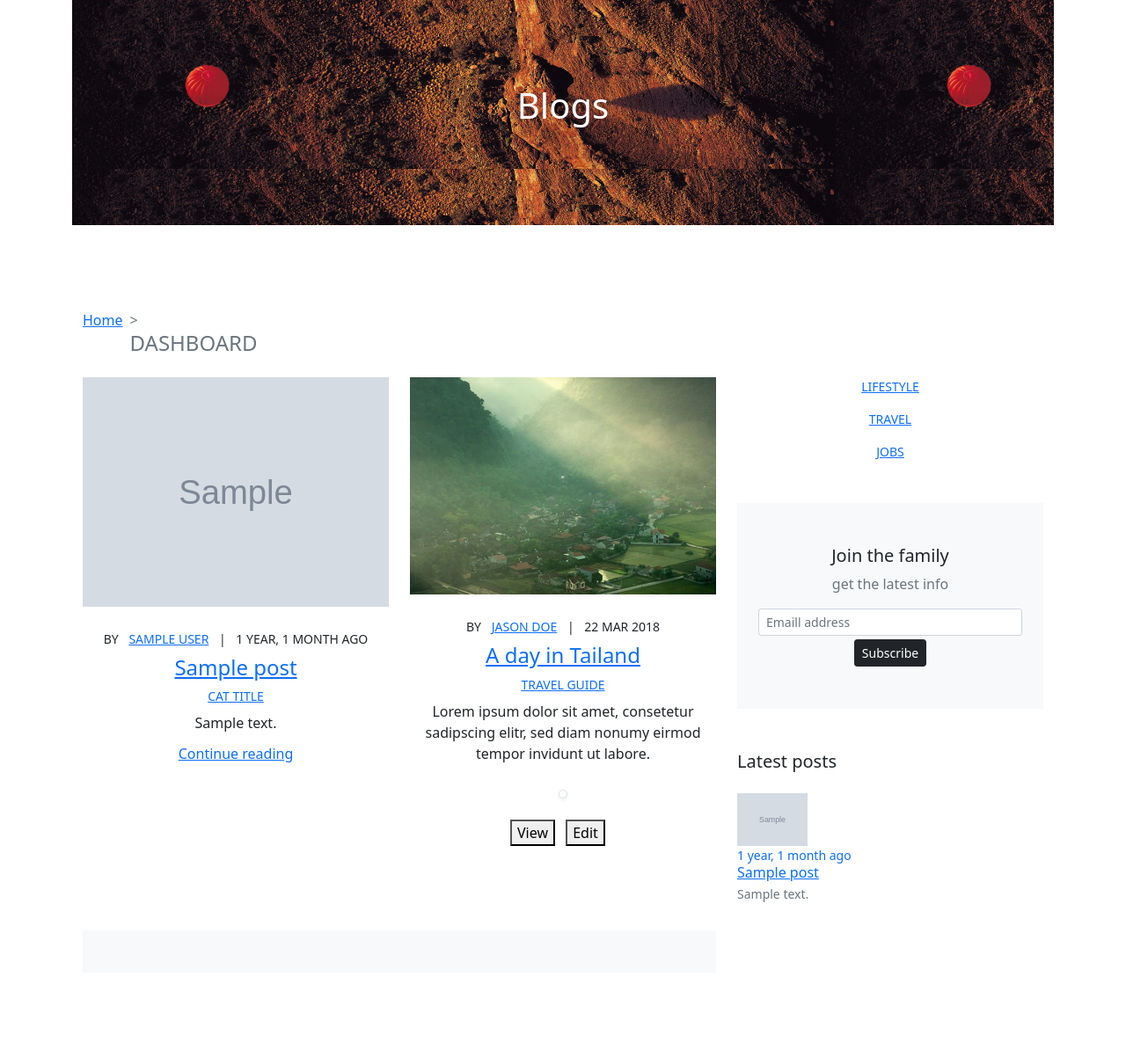
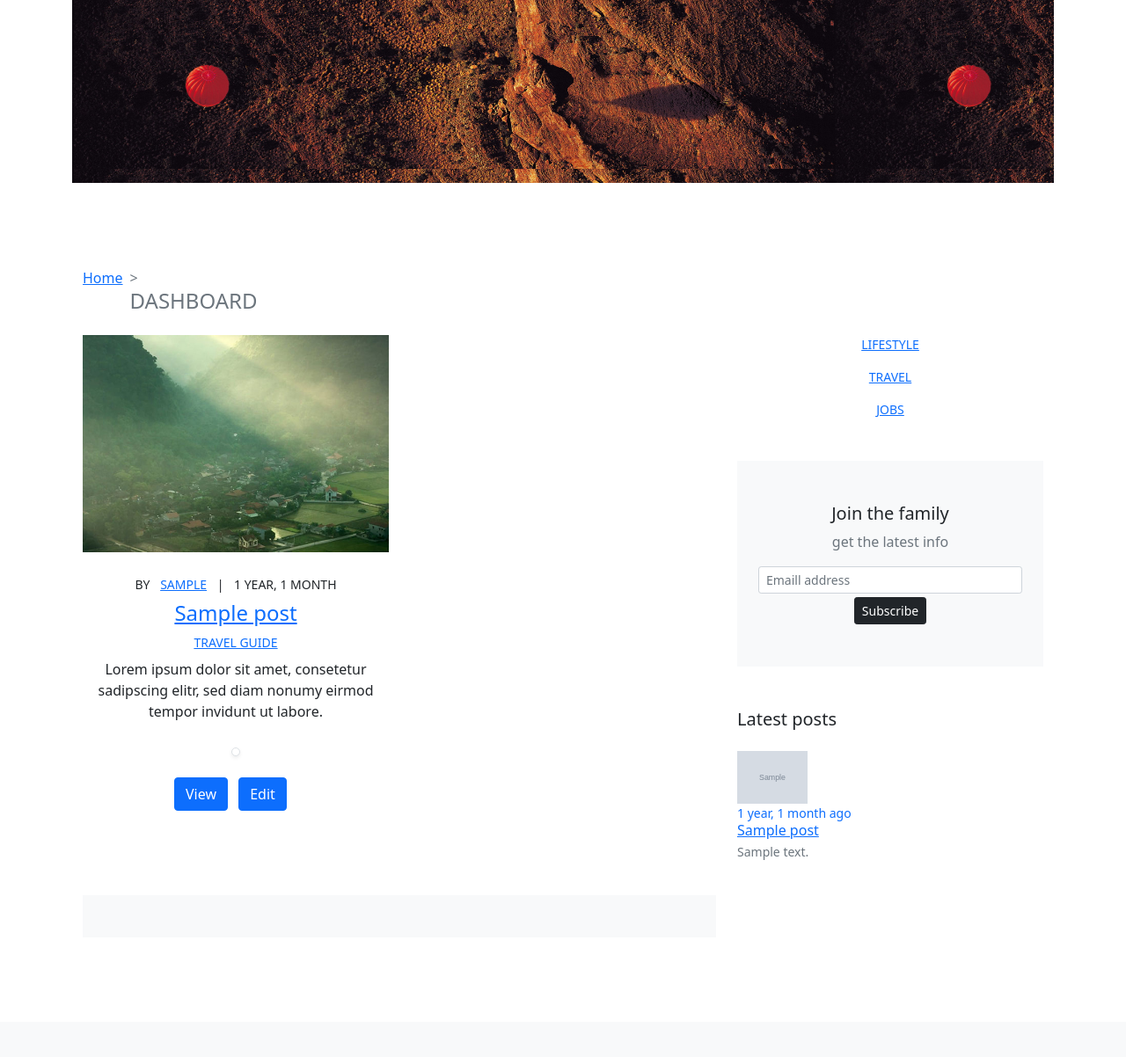
Before and after one commit to myfrank4everreal/TravelAGENCY, a Django app: template travel/templates/travel/dashboard.html in a window 1280 px wide. Shown: the part 86-1288 px from the top of the page at 88% size. After the commit the page ends 1064 px from the top, so only its background shows below. Run offline with Django 3.2, Linux system fonts and the light colour scheme; the template is opened without the code that fills it: most values are stand-ins (such as "Sample title", 1, 10 or a date in 2020); grey boxes marked "Sample" are stand-in pictures; some libraries are stand-ins or nearby versions.

Commit message:
clean up

```diff
--- a/jobs/models.py
+++ b/jobs/models.py
@@ -44,7 +44,8 @@ User = get_user_model()
 
 
 class JobAdmin(models.Model):
-    user = models.OneToOneField(User, on_delete=models.CASCADE)
+    # i change the database type from one_to_one field to ForeignKey
+    user = models.OneToOneField(User, on_delete=models.CASCADE, related_name="job_admin_name", null=True)
     profile_pic = models.ImageField(upload_to='media', default='img/avata/avataars.png')
 
     def __str__(self):
--- a/jobs/templates/jobs/list_job.html
+++ b/jobs/templates/jobs/list_job.html
@@ -8,7 +8,7 @@
 
 <div class='container justify-content-center mb-5 mt-5'>
 <div class='mt-5 mb-5 text-center'  >
-<h3> POST YOUR JOB</h3>
+<h3> {{title}} YOUR JOB listing </h3>
 </br>
 <hr>
 </div>
@@ -21,6 +21,7 @@
 
 
   <button class="btn btn-primary  " style= 'width:100%; margin-top:50px;'  type='submit'>Post</button>
+
 
   {% if message %}
       <div class="alert alert-danger" role="alert">
--- a/travel/templates/travel/dashboard.html
+++ b/travel/templates/travel/dashboard.html
@@ -7,11 +7,11 @@
 {% block content %}
 
 
-<section class="hero bg-center bg-cover" style="background: url({% static 'travelsite/img/myherob-banner.png' %})">
+<section clas="hero bg-center bg-cover" style="background: url({% static 'travelsite/img/myherob-banner.png' %})">
       <div class="dark-overlay py-5">
         <div class="overlay-content">
           <div class="container py-5 text-white text-center">
-            <h1>Blogs</h1>
+            <h1></h1>
             <p></p>
           </div>
         </div>
@@ -31,52 +31,31 @@
         <div class="row mb-5">
           <div class="col-lg-8">
             <div class="row text-center">
-                {% for post in queryset %}
-
-              <div class="col-lg-6 mb-5"><a href="{{ post.get_absolute_url }}"><img class="img-fluid mb-4" src="{{post.image.url}}" alt=""/></a>
-                <ul class="list-inline small text-uppercase mb-0">
-                  <li class="list-inline-item mr-0 text-gray align-middle">By </li>
-                  <li class="list-inline-item align-middle mr-0"><a class="font-weight-bold reset-anchor" href="#">{{post.author}}</a></li>
-
-                  <li class="list-inline-item text-gray align-middle mr-0">|</li>
-                  <li class="list-inline-item text-gray align-middle">{{post.post_date|timesince}} ago</li>
-                </ul>
-
-                <h3 class="h4 mt-2"> <a class="reset-anchor" href="{{ post.get_absolute_url }}">{{post.title}}</a></h3>
-
-
-                  <a class="reset-anchor text-gray text-uppercase small mb-2 d-block" href="#">cat title</a>
-
-
-                <p class="text-small mb-1">{{post.shotend_desc}}</p><a class="btn btn-link" href="{{ post.get_absolute_url }}">Continue reading</a>
-
-
-
-              </div>
-                {% endfor %}
-
+                 {% for post in job_admin_name.user.all %}
                  <div class="col-lg-6 mb-5"><a href=""><img class="img-fluid mb-4" src="img/listing-tnumbnail-4.jpg" alt=""/></a>
 
                  <div class="custom-card" >
                         <ul class="list-inline small text-uppercase mb-0">
                             <li class="list-inline-item mr-0 text-gray align-middle">By </li>
-                            <li class="list-inline-item align-middle mr-0"><a class="font-weight-bold reset-anchor" href="#">Jason Doe</a></li>
+                            <li class="list-inline-item align-middle mr-0"><a class="font-weight-bold reset-anchor" href="#">{{post.job_admin_name.user.username}}</a></li>
                             <li class="list-inline-item text-gray align-middle mr-0">|</li>
-                            <li class="list-inline-item text-gray align-middle">22 Mar 2018</li>
+                            <li class="list-inline-item text-gray align-middle">{{post.post_date | timesince }}</li>
                         </ul>
-                            <h3 class="h4 mt-2"> <a class="reset-anchor" href="post.html">A day in Tailand</a></h3><a class="reset-anchor text-gray text-uppercase small mb-2 d-block" href="#">Travel guide</a>
+                            <h3 class="h4 mt-2"> <a class="reset-anchor" href="post.html">{{post.job_title}}</a></h3><a class="reset-anchor text-gray text-uppercase small mb-2 d-block" href="#">Travel guide</a>
                             <p class="text-small mb-1">Lorem ipsum dolor sit amet, consetetur sadipscing elitr, sed diam nonumy eirmod tempor invidunt ut labore.</p><a class="btn btn-link" href="index.html"></a>
 
                             <div class="mb-5 text-center"><img class="mb-3 rounded-circle img-thumbnail shadow-sm" src="" alt="" width="110">
 
                                   <h3 class="h4"></h3>
-                                    <li class="list-inline-item"><a class="reset-anchor" href="#"><button class="fab fa-view">View</button></a></li>
-                                    <li class="list-inline-item"><a class="reset-anchor" href="#"><button class="fab fa-edit">Edit</button></a></li>
+                                    <li class="list-inline-item"><a class="reset-anchor" href="#"><button class=" btn btn-primary fab fa-view">View</button></a></li>
+                                    <li class="list-inline-item"><a class="reset-anchor" href="#"><button class=" btn btn-primary fab fa-edit">Edit</button></a></li>
                                     <li class="list-inline-item"><a class="reset-anchor" href="#"><i class="fab fa-vimeo-v"></i></a></li>
                                     </ul>
                             </div>
                    </div>
                  </div>
+                   {% endfor %}
+
 
              </div>
             <!-- Listing navigation -->
--- a/travel/urls.py
+++ b/travel/urls.py
@@ -1,12 +1,15 @@
 
 from django.urls import path
 from . import views
+
+
+app_name = 'travel'
 
 urlpatterns = [
 
     path('', views.home, name='home'),
     path('About-us', views.aboutUs, name='aboutus'),
-    path('dashboard', views.dashBoard, name='dashboard'),
+    path('dashboard/', views.dashBoard, name='dashboard'),
 
     path('travel-guide', views.travelInfo, name='travel'),
     path('visa-processing', views.visaInfo, name='visa'),
--- a/travelblog/templates/travelblog/blogdetails.html
+++ b/travelblog/templates/travelblog/blogdetails.html
@@ -27,7 +27,7 @@
 
             <h3 class="h4 mb-4">Share this post</h3>
             <ul class="list-inline mb-5">
-             <li class="list-inline-item mr-1 mb-3"><iframe src="https://www.facebook.com/plugins/share_button.php?href=https%3A%2F%2Fpresictravels.herokuapp.com/blog%2F&layout=button_count&size=small&width=77&height=20&appId" width="77" height="20" style="border:none;overflow:hidden" scrolling="no" frameborder="0" allowfullscreen="true" allow="autoplay; clipboard-write; encrypted-media; picture-in-picture; web-share"></iframe></li>
+             {% comment %} <li class="list-inline-item mr-1 mb-3"><iframe src="https://www.facebook.com/plugins/share_button.php?href=https%3A%2F%2Fpresictravels.herokuapp.com/blog%2F&layout=button_count&size=small&width=77&height=20&appId" width="77" height="20" style="border:none;overflow:hidden" scrolling="no" frameborder="0" allowfullscreen="true" allow="autoplay; clipboard-write; encrypted-media; picture-in-picture; web-share"></iframe></li> {% endcomment %}
 
               <li class="list-inline-item mr-1 mb-3"><a class="social-link-share facebook" href="#"><i class="fab fa-facebook-f mr-2"></i>Share</a></li>
               <li class="list-inline-item mr-1 mb-3"><a class="social-link-share twitter" href="#"><i class="fab fa-twitter mr-2"></i>Tweet</a></li>
--- a/travelblog/templates/travelblog/post_create.html
+++ b/travelblog/templates/travelblog/post_create.html
@@ -22,9 +22,9 @@
   <button class="btn btn-primary" style="width:100%; margin-top:50px;" type='submit'>submit</button>
         <div class="mb-5 text-center"><img class="mb-3 rounded-circle img-thumbnail shadow-sm" src="" alt="" width="110">
               <h3 class="h4"></h3>
-                <li class="list-inline-item"><a class="reset-anchor" href="#"><button class="fab fa-new">Create New</button></a></li>
-                <li class="list-inline-item"><a class="reset-anchor" href="#"><button class="fab fa-create">Edit Post</button></a></li>
-                <li class="list-inline-item"><a class="reset-anchor" href="#"><button class="fab fa-delete">Delete Post</button></a></li>
+                <li class="list-inline-item"><a class="reset-anchor" href="#"><button class=" btn btn-primary fab fa-new">Create New</button></a></li>
+                <li class="list-inline-item"><a class="reset-anchor" href="#"><button class=" btn btn-primary fab fa-create">Edit Post</button></a></li>
+                <li class="list-inline-item"><a class="reset-anchor" href="#"><button class=" btn btn-primary fab fa-delete">Delete Post</button></a></li>
                 <li class="list-inline-item"><a class="reset-anchor" href="#"><i class="fab fa-vimeo-v"></i></a></li>
               </ul>
             </div>
--- a/travelsite/static/travelsite/css/custom.css
+++ b/travelsite/static/travelsite/css/custom.css
@@ -15,13 +15,14 @@
 
 
 .custom-card{
+    margin-top:80px;
     background:  #fff;
     display: flex;
     flex-direction: column;
     padding:  16px;
     box-shadow:  0 4px 8px   rgba(0, 0, 0.3);
     position:   flexed;
-    top:   50%;
-    transform:  translateY(-50%);
+    /* top:   50%; */
+    transform:  translateY(-20%);
 
 }
```
Also changed, not shown: jobs/templates/jobs/jobdetail.html (+10 -2 lines), jobs/views.py (+47 -4 lines), travel/views.py (+24 -3 lines), travelsite/templates/travelsite/base.html (+5 -5 lines), travelsite/urls.py (+7 -6 lines), jobs/migrations/0007_auto_20210126_0035.py (added), jobs/migrations/0008_auto_20210126_0040.py (added), jobs/migrations/0009_auto_20210126_0051.py (added), jobs/migrations/0010_auto_20210126_0403.py (added).
